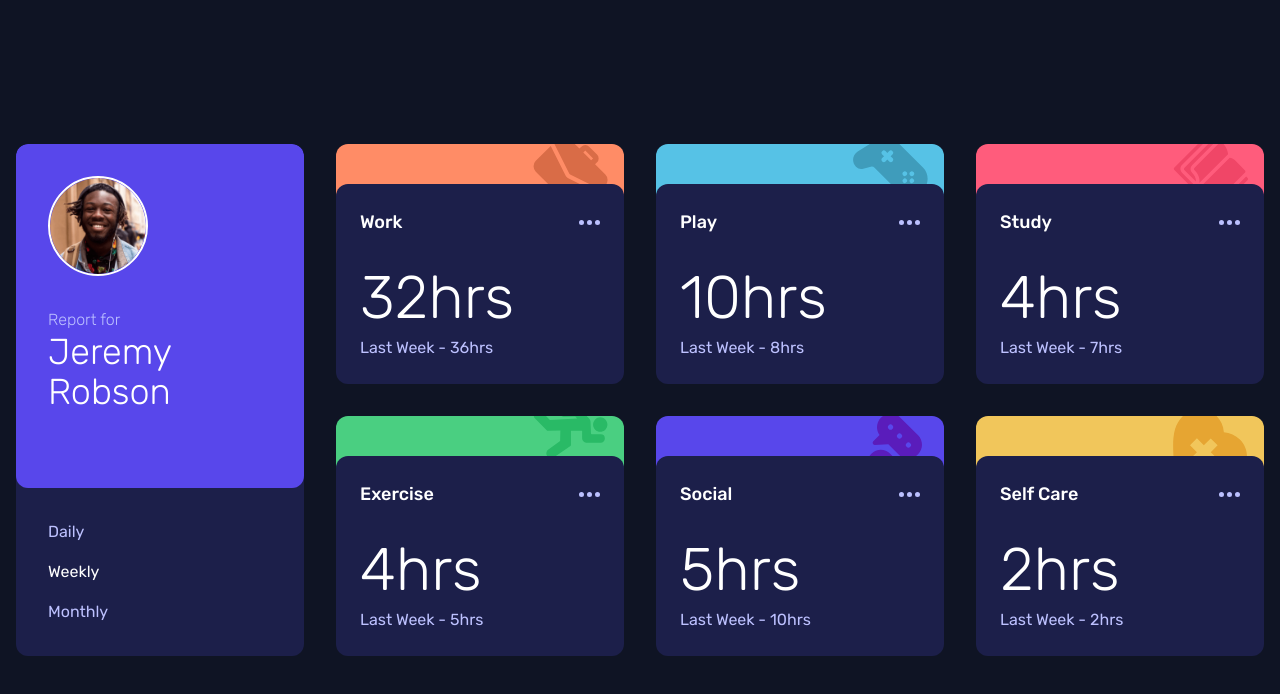
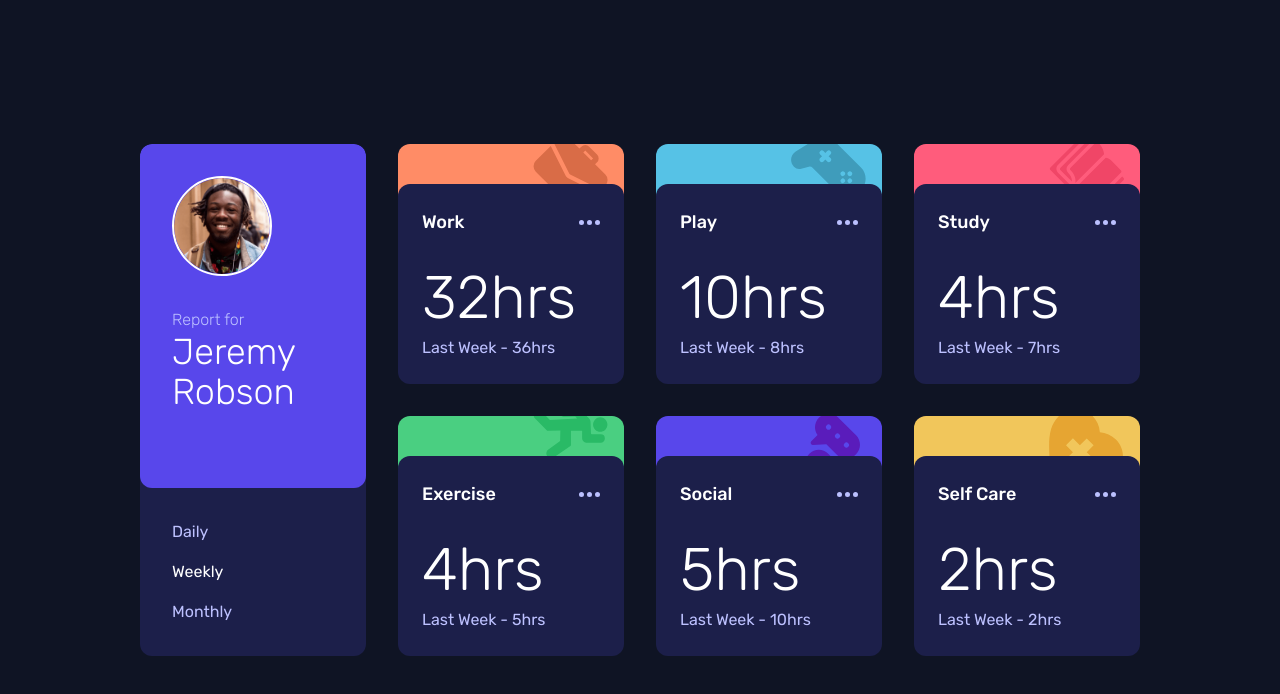
Before and after one commit to TomTilly/time-tracking-dashboard, a React (Vite) app: page / in a window 1280 px wide. Shown: the top 694 px of the page. Built offline with nearby package versions, Linux system fonts and the light colour scheme.

Commit message:
Add max-width

```diff
--- a/src/App.tsx
+++ b/src/App.tsx
@@ -10,7 +10,7 @@ function App() {
   const [duration, setDuration] = useState<Durations>(Durations.weekly);
   return (
     <main className="py-12 px-4">
-      <div className="grid md:grid-cols-4 gap-8">
+      <div className="grid md:grid-cols-4 gap-8 max-w-[1000px] mx-auto">
         <NavBar
           setDuration={setDuration}
           selectedDuration={duration}
```
